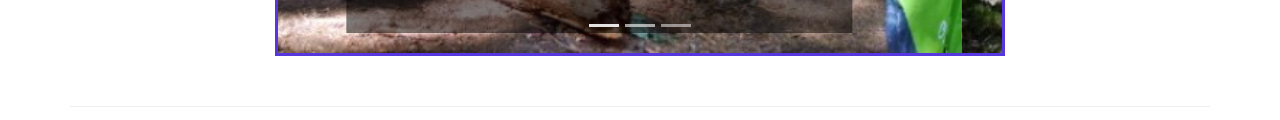
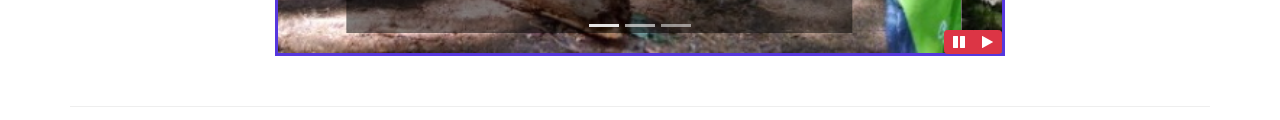
Before and after one commit to TreborNamor/nucamp-bootstrap, a website: page index.html in a window 1280 px wide. Shown: the part 653-773 px from the top of the page. Drawn offline with nearby package versions, Linux system fonts and the light colour scheme.

Commit message:
Bootstrap and jQuery Part 1

```diff
--- a/css/styles.css
+++ b/css/styles.css
@@ -48,3 +48,10 @@ a, a:hover {
 .carousel {
     border: solid #5637DD;
 }
+
+#carouselButton {
+    position: absolute;
+    right: 18;
+    bottom: 2;
+    z-index: 100;
+}
--- a/index.html
+++ b/index.html
@@ -189,6 +189,14 @@
                     <span class="carousel-control-next-icon"></span>
                     <span class="sr-only">Next</span>
                 </a>
+                <div class="btn-group" id="carouselButton">
+                    <button class="btn btn-danger btn-sm" id="carouselPause">
+                        <i class="fa fa-pause"></i>
+                    </button>
+                    <button class="btn btn-danger btn-sm" id="carouselPlay">
+                        <i class="fa fa-play"></i>
+                    </button>
+                </div>
             </div>
         </div>
         <div class="row row-content align-items-center">
@@ -268,5 +276,17 @@
     <script src="node_modules/jquery/dist/jquery.slim.min.js"></script>
     <script src="node_modules/popper.js/dist/umd/popper.min.js"></script>
     <script src="node_modules/bootstrap/dist/js/bootstrap.min.js"></script>
+
+    <script>
+        $(function() {
+        $(".carousel").carousel( { interval: 2000, pause: "false" } );
+           $("#carouselPause").click(function(){
+               $(".carousel").carousel("pause");
+           });
+           $("#carouselPlay").click(function(){
+               $("carousel").carousel("cycle");
+           });
+        });
+    </script>
 </body>
 </html>
```
